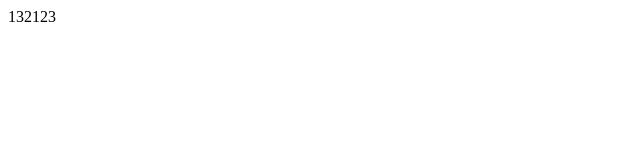
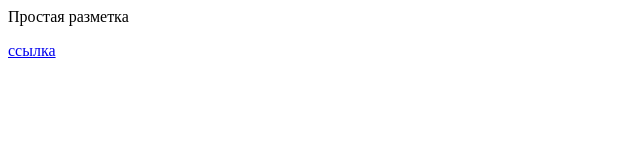
Before and after one commit to Ivan-Filippenkov/first-project, a plain HTML site: page index.html in a window 1280 px wide. Shown: the whole page, without its empty margins (0-640 px from the left). Drawn offline with Linux system fonts and the light colour scheme.

Commit message:
добавил простую разметку

```diff
--- a/index.html
+++ b/index.html
@@ -1 +1,2 @@
-132123
+<p>Простая разметка</p>
+<a href="#">ссылка</a>
```
